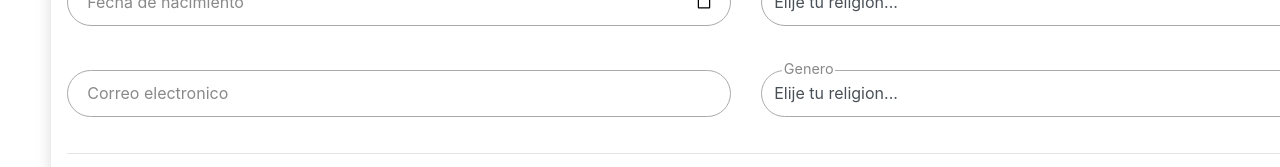
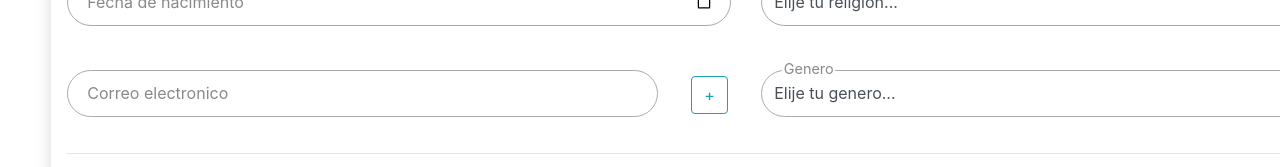
Before and after one commit to LuisTurcios/Modules, an Angular app: page / in a window 1280 px wide. Shown: the part 407-574 px from the top of the page. Built offline with nearby package versions, Linux system fonts and the light colour scheme.

Commit message:
ultimo people

```diff
--- a/src/app/Components/people/people.component.html
+++ b/src/app/Components/people/people.component.html
@@ -75,17 +75,18 @@
 
 <div class="conteiner">
     <div class="row">
-        <div class="col md-3">
+        <div class="col md-2">
             <form>
-                <input required="" type='text'>
-                <label alt='Correo electronico' placeholder='Correo electronico'></label>
+                <input [(ngModel)]="text" name="email" required=""  type='text' id="input" style="width: 89%">
+                <label alt='Correo electronico' placeholder='Correo electronico' style="width: 20%; position: absolute;"></label>
+                <button type="button" class="btn btn-outline-info" style="margin-left:5%" (click)="addEmail()">+</button>
             </form>
         </div>
         <div class="col md-3">
             <form>
                     <select required="" class="custom-select">
                         <option value="" hidden>Example Placeholder</option>
-                        <option selected>Elije tu religion...</option>
+                        <option selected>Elije tu genero...</option>
                         <option value="2">Catolico</option>
                         <option value="3">Mormon</option>
                         <option value="4">Satanico</option>
@@ -159,6 +160,6 @@
     </div>
 </div>
 <br>
-<button type="button" class="btn btn-outline-primary">Enviar formulario</button>
+<button type="button"  class="btn btn-outline-primary">Enviar formulario</button>
 
 </div>
--- a/src/app/Components/people/people.component.ts
+++ b/src/app/Components/people/people.component.ts
@@ -1,4 +1,5 @@
 import { Component, OnInit } from '@angular/core';
+import { EmailValidator } from '@angular/forms';
 
 @Component({
   selector: 'app-people',
@@ -6,10 +7,22 @@ import { Component, OnInit } from '@angular/core';
   styleUrls: ['./people.component.css']
 })
 export class PeopleComponent implements OnInit {
-  email: [];
-  constructor() { }
+  public email = [];
+  public text: string;
+  constructor() {
+    this.text = ""
+
+
+  }
 
   ngOnInit() {
   }
 
+  addEmail(){
+    this.email.push(this.text)
+
+    console.log(this.email)
+    this.text = ""
+  }
+
 }
--- a/src/app/app.module.ts
+++ b/src/app/app.module.ts
@@ -1,5 +1,6 @@
 import { BrowserModule } from '@angular/platform-browser';
 import { NgModule } from '@angular/core';
+import { FormsModule } from '@angular/forms';
 
 import { AppRoutingModule } from './app-routing.module';
 import { AppComponent } from './app.component';
@@ -24,7 +25,8 @@ import { NotFoundComponent } from './Components/not-found/not-found.component';
   ],
   imports: [
     BrowserModule,
-    AppRoutingModule
+    AppRoutingModule,
+    FormsModule
   ],
   providers: [],
   bootstrap: [AppComponent]
```
